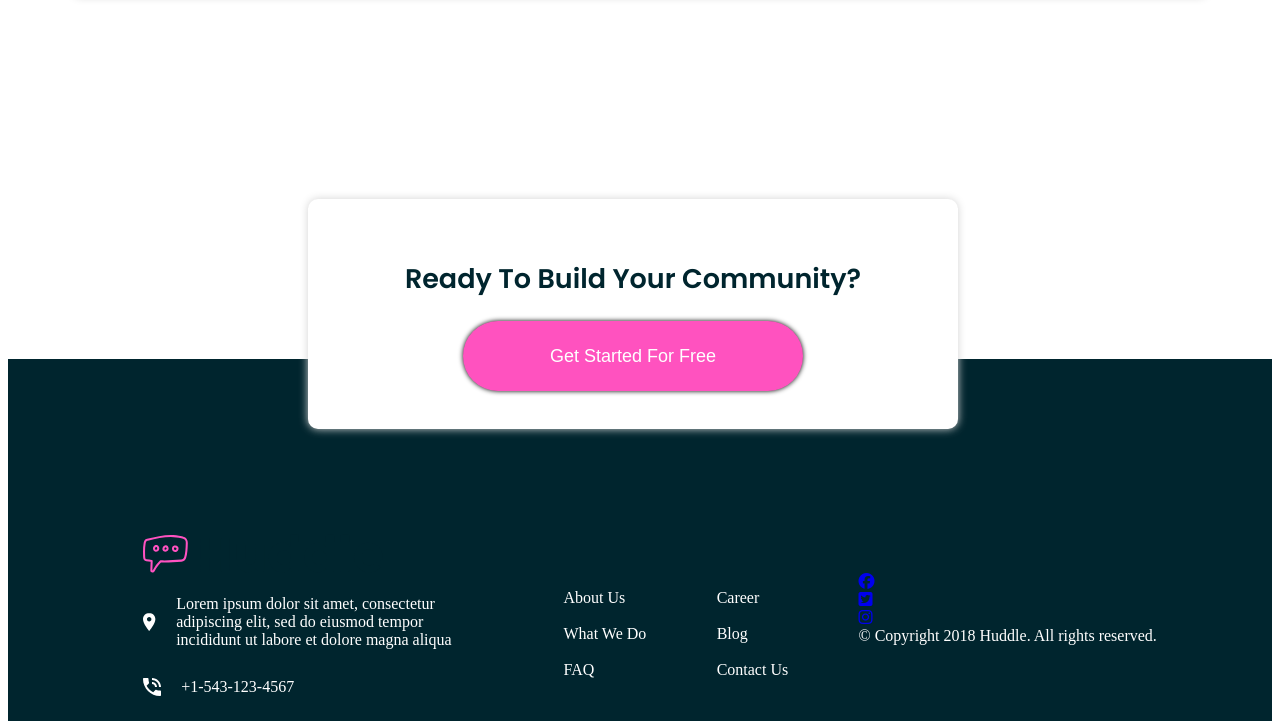
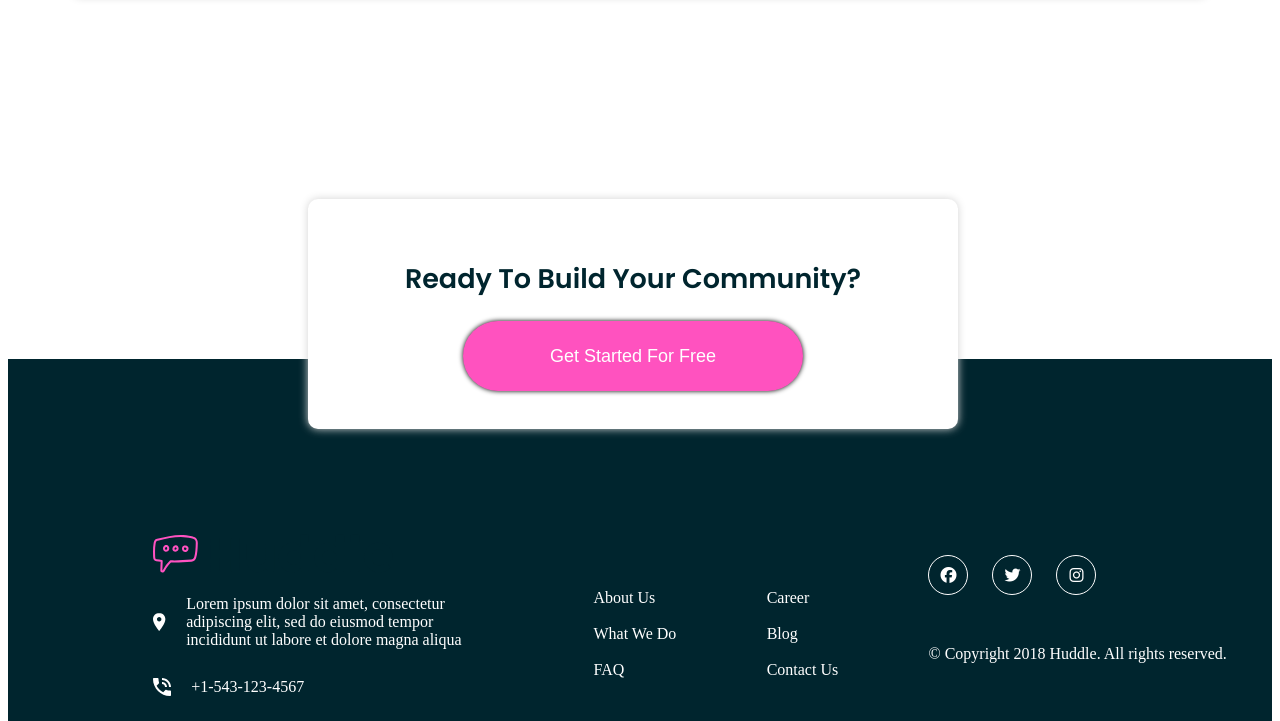
Before and after one commit to Layorr/huddle-landing-page-with-alternating-feature-blocks-master, a plain HTML site: page index.html in a window 1280 px wide. Shown: the part 2079-2800 px from the top of the page. Drawn offline with nearby package versions, Linux system fonts and the light colour scheme.

Commit message:
finishing touches to the bottom container

```diff
--- a/index.html
+++ b/index.html
@@ -139,9 +139,12 @@
     </div>
 
     <div class="social-media">
-      <div class="circle"><a href="#" ><i class="fa-brands fa-facebook"></i></a></div>
-      <div><a href="#" class="circle"><i class="fa-brands fa-twitter-square"></i></a></div>
-      <div><a href="#" class="circle"><i class="fa-brands fa-instagram"></i></a></div>
+      <div>
+        <a href="#" class="circle" ><i class="fa-brands fa-facebook"></i></a>
+        <a href="#" class="circle"><i class="fa-brands fa-twitter"></i></a>
+        <a href="#" class="circle"><i class="fa-brands fa-instagram"></i></a>
+      </div>
+
       <div class="end-logo-section">&copy; Copyright 2018 Huddle. All rights reserved.</div>
     </div>
   </section>
--- a/style.css
+++ b/style.css
@@ -1,4 +1,8 @@
 @import url("https://fonts.googleapis.com/css2?family=Montserrat:wght@100;400;900&family=Open+Sans:wght@400;700&family=Poppins:wght@600&family=Red+Hat+Display:wght@500;700;900&family=Ubuntu&display=swap");
+
+* {
+  box-sizing: border-box;
+}
 body {
   max-width: 1440px;
   font-size: 18px;
@@ -367,7 +371,28 @@ body .bottom-container .about-us {
   margin-top: 50px;
 }
 
+body .bottom-container .social-media {
+  display: flex;
+  flex-direction: column;
+
+  /* align-items: center; */
+  /* justify-items: center; */
+}
+
+body .bottom-container .social-media .circle {
+  border: 1px solid #fff;
+  border-radius: 50%;
+  color: #fff;
+  display: inline-flex;
+  align-items: center;
+  justify-content: center;
+  margin-right: 20px;
+  height: 40px;
+  width: 40px;
+  text-decoration: none;
+}
+
 body .bottom-container .end-logo-section {
-  margin-right: 80px;
+  margin: 50px 0 0 0;
 }
 /*# sourceMappingURL=style.css.map */
```
